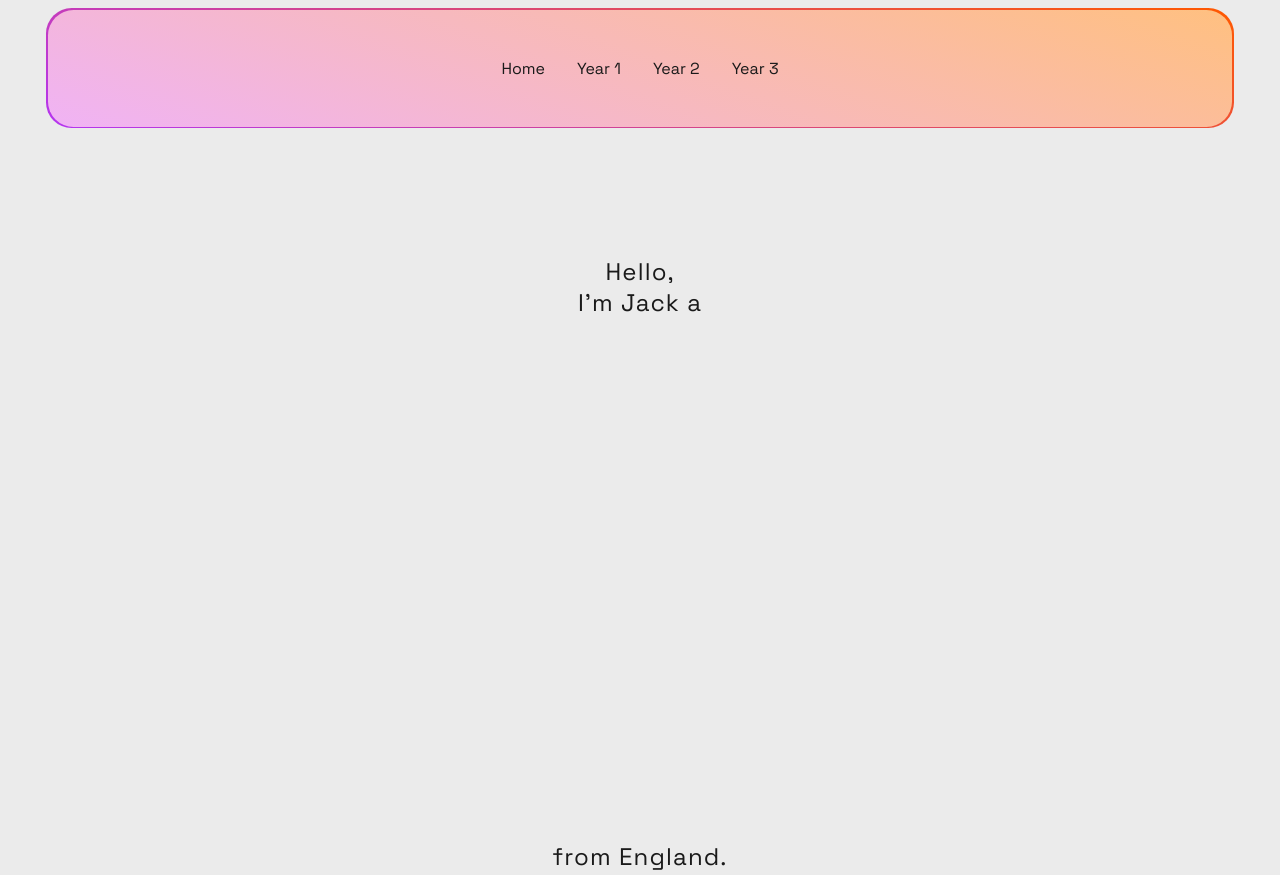
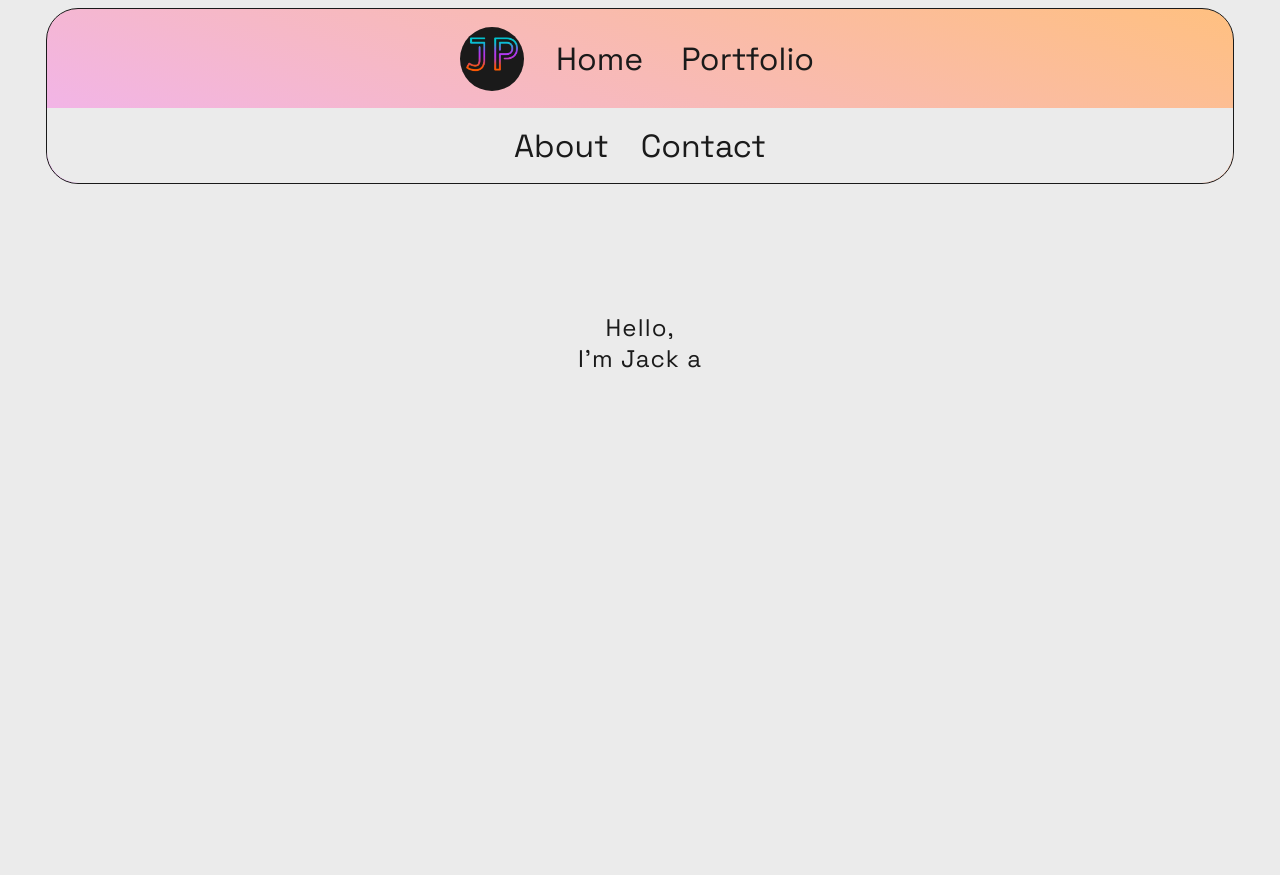
Before and after one commit to JackPearsonAtUAL/ual-portfolio-site, a plain HTML site: page index.html in a window 1280 px wide. Shown: the top 875 px of the page. Drawn offline with Linux system fonts and the light colour scheme.

Commit message:
Modified header styling

```diff
--- a/index.html
+++ b/index.html
@@ -14,13 +14,29 @@
 <body>
     <!-- Heading Bar -->
     <header>
+
         <!-- Navigation Menu -->
         <nav>
             <ul>
+                <li class="logo-holder" ><a href="index.html"><img class="logo" src="images/jack_pearson_logo-4(cropped).webp"
+                    alt="Jack Pearson logo"></a></li>
                 <li><a href="index.html">Home</a></li>
-                <li><a href="portfolio-year1.html">Year 1</a></li>
-                <li><a href="portfolio-year2.html">Year 2</a></li>
-                <li><a href="portfolio-year3.html">Year 3</a></li>
+                <li>
+                    <div class="dropdown">
+                        <button class="dropbtn">Portfolio</button>
+                        <div class="dropdown-content">
+                            <a href="portfolio-year1.html">Year1</a>
+                            <a href="portfolio-year2.html">Year2</a>
+                            <a href="portfolio-year3.html">Year3</a>
+                        </div>
+                    </div>
+                </li>
+            </ul>
+        </nav>
+        <nav class="sub-nav">
+            <ul>
+                <li><a href="#about">About</a></li>
+                <li><a href="#contact">Contact</a></li>
             </ul>
         </nav>
     </header>
@@ -29,7 +45,7 @@
 
     <!-- Main Content -->
     <div id="mainContent">
-        <div class="sect-vert centered">
+        <div class="sect-vert" style="    justify-content: center; align-items: center; text-align: center; vertical-align: middle;">
             <p>Hello, <br> I'm Jack a</p>
                 <ul class="typing-text">
                     <li><h2><span>Freelancer<span></h2></li>
@@ -40,7 +56,27 @@
             <p>from England.</p>
 
         </div>
+
         <div class="divider centered"></div>
 
+        <div class="sect-horz centered">
+            <div clss="sect-vert centered" style="width: 50%;">
+                <h1 id="about">About</h1>
+            </div>
+            <div clss="sect-vert centered" style="width: 50%;">
+                <p>
+                    Hello! I'm Jack, a games programmer, website developer and designer from the UK. I started working
+                    part time in a small IT company at age 13 during the first pandemic. For the next couple of years I
+                    would continue to build computers while also doing my GCSEs.
+                    <br><br>
+                    After entering Sixth Form (College in the UK), I branched out and started
+                    working on developing websites for my employer, whilst also studying Games Development and Design at
+                    College. Currently I am a BSc(Hons) Creative Computing student at the University of the Arts London
+                    <br><br>
+                    This site you're on now is a showcase of both my web skills and a compilation of my previous projects.
+                    Some of the projects displayed have been completed, but may have changes made to them over time.
+                </p>
+            </div>
+        </div>
     </div>
 </body>
--- a/main.css
+++ b/main.css
@@ -52,34 +52,63 @@ p{
 
 header{
     margin: 0;
-    padding: 0 1% 1% 1%;
+    padding: 0;
     display: flex;
+    flex-direction: column;
     justify-content: space-between;
     align-items: center;
 
-    border-radius: 2vw;
+    border-radius: 2rem;
 
     position: sticky;
     top: 0;
 
-    padding: 0.1rem;
-    background: linear-gradient(20deg, var(--primary-color), var(--secondary-color));
+    z-index: 1000;
+
+    background-image: linear-gradient(20deg, var(--primary-light-color), var(--secondary-light-color));
+
+    border: 0.1rem solid var(--text-color);
+}
+
+.logo{
+    max-width: 80%;
+    max-height: 80%;
+    align-self: center;
+}
+
+.logo-holder{
+    width: 4rem;
+    height: 4rem;
+
+    display: flex;
+    flex-direction: row;
+    justify-content: center;
+    align-items: center;
+
+    border-radius: 50%;
+    background-color: var(--text-color);
+}
+
+.logo-holder:hover{
+    background-color: var(--hover-link-color);
 }
 
 nav{
     width: 100%;
+
     display: flex;
     flex-direction: row;
     justify-content: space-between;
     align-items: center;
 
-    border-radius: 2vw;
-
-    background: linear-gradient(20deg, var(--primary-light-color), var(--secondary-light-color));
+    border-radius: 2rem;
 }
 
 nav ul{
-    padding: 1rem;
+    padding: 0.1rem 5rem ;
+    margin: 0;
+    width: 100%;
+
     list-style: none;
     display: flex;
     flex-direction: row;
@@ -88,7 +117,7 @@ nav ul{
     justify-content: center;
     vertical-align: middle;
 
-    width: 100%;
+
 }
 
 nav ul li{
@@ -96,17 +125,23 @@ nav ul li{
 }
 
 nav ul li a{
+    margin: 0;
+    padding: 0;
     font-family: 'Space Grotesk', sans-serif;
+    font-size: 2rem;
     font-weight: 400;
     text-align: center;
     text-decoration: none;
     color: var(--text-color);
+
+    flex-direction: column;
+    justify-content: center;
+    align-items: center;
 }
 
 nav ul li a:hover{
     font-weight: 800;
     text-align: center;
-    text-decoration: underline;
     color: var(--hover-link-color);
 }
 
@@ -117,6 +152,105 @@ nav ul li a:active{
     color: var(--active-link-color);
 }
 
+.dropbtn {
+    border: none;
+    background: none!important;
+
+    font-family: 'Space Grotesk', sans-serif;
+    font-size: 2rem;
+    font-weight: 400;
+    text-align: center;
+    text-decoration: none;
+    color: var(--text-color);
+}
+
+.dropdown {
+    position: relative;
+    display: inline-block;
+}
+
+.dropdown-content {
+    background-color: var(--bg-color);
+    display: none;
+    position: absolute;
+    min-width: 160px;
+    z-index: 1;
+}
+
+.dropdown-content a {
+    padding: 12px 16px;
+    text-decoration: none;
+    display: block;
+}
+
+.dropbtn:hover{
+    font-weight: 800;
+    color: var(--hover-link-color);
+}
+
+.dropdown:hover .dropdown-content {
+    display: block;
+}
+
+.sub-nav{
+    width: 100%;
+    display: flex;
+    flex-direction: row;
+    justify-content: space-between;
+    align-items: center;
+
+    border-radius: 0 0 2rem 2rem;
+
+    background: var(--bg-color);
+}
+
+.sub-nav ul{
+    padding: 0.1rem 5rem ;
+    margin: 0;
+    width: 100%;
+
+    list-style: none;
+
+    display: flex;
+    flex-direction: row;
+    flex-wrap: wrap;
+    align-items: center;
+    justify-content: center;
+}
+
+.sub-nav ul li{
+    margin: 1rem;
+}
+
+.sub-nav ul li a{
+    margin: 0;
+    padding: 0;
+    font-family: 'Space Grotesk', sans-serif;
+    font-size: 2rem;
+    font-weight: 400;
+    text-align: center;
+    text-decoration: none;
+    color: var(--text-color);
+
+    flex-direction: column;
+    justify-content: center;
+    align-items: center;
+}
+
+.sub-nav ul li a:hover{
+    font-weight: 800;
+    text-align: center;
+    color: var(--hover-link-color);
+}
+
+.sub-nav ul li a:active{
+    font-weight: 600;
+    text-align: center;
+    text-decoration: none;
+    color: var(--active-link-color);
+}
+
+
 /* Main Content */
 #mainContent{
     min-height: 100vh;
@@ -124,7 +258,7 @@ nav ul li a:active{
 }
 
 #mainContent .content{
-    height: 100vh;
+    min-height: 100vh;
 }
 
 .sect-vert{
@@ -133,10 +267,16 @@ nav ul li a:active{
     flex-direction: column;
 }
 
+.sect-horz{
+    height: 100vh;
+    display: flex;
+    flex-direction: row;
+}
+
 .centered{
     justify-content: center;
     align-items: center;
-    text-align: center;
+    text-align: left;
     vertical-align: middle;
 }
 
```
Also changed, not shown: images/jack_pearson_logo-4(cropped).webp (added).
